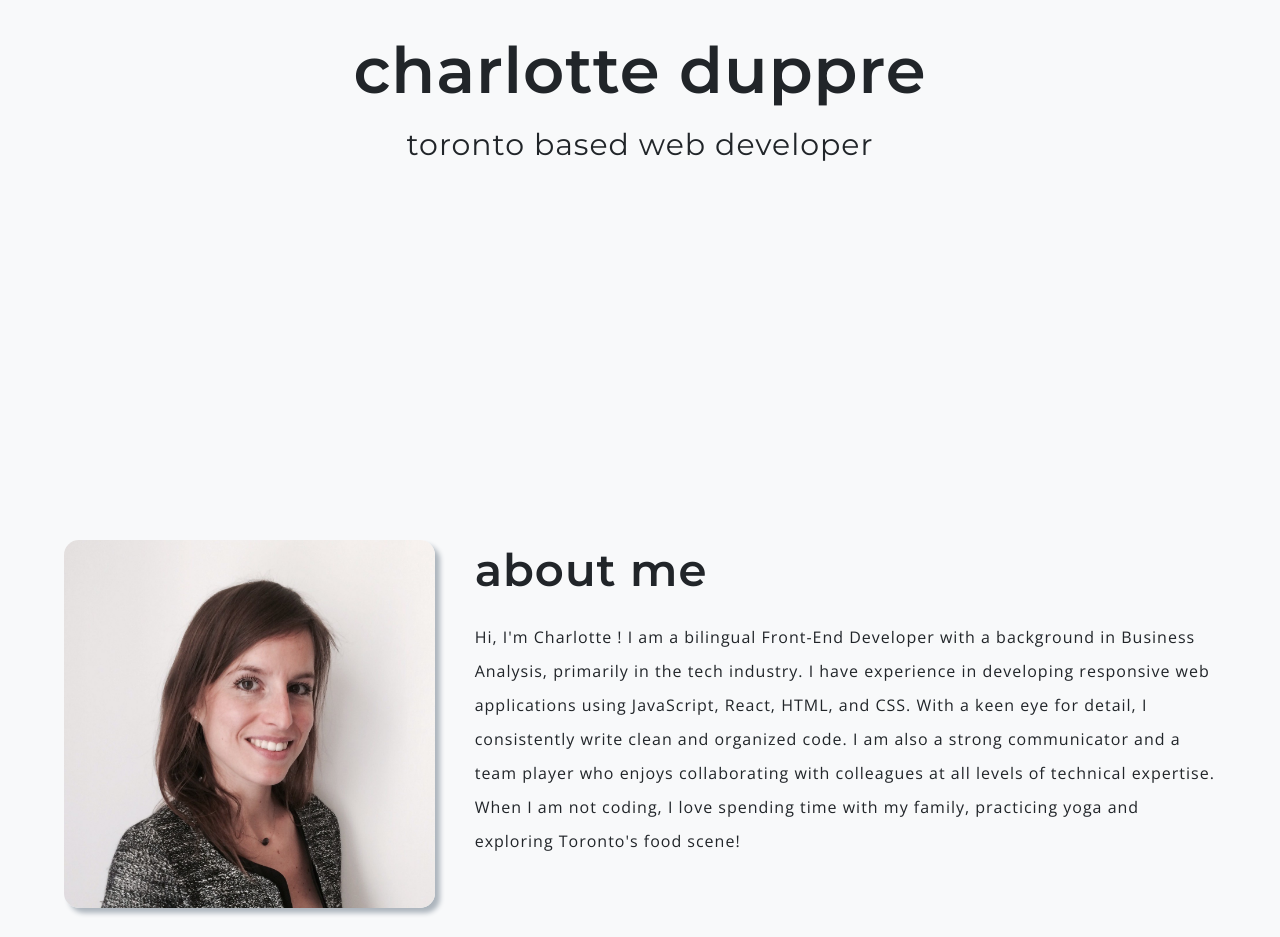
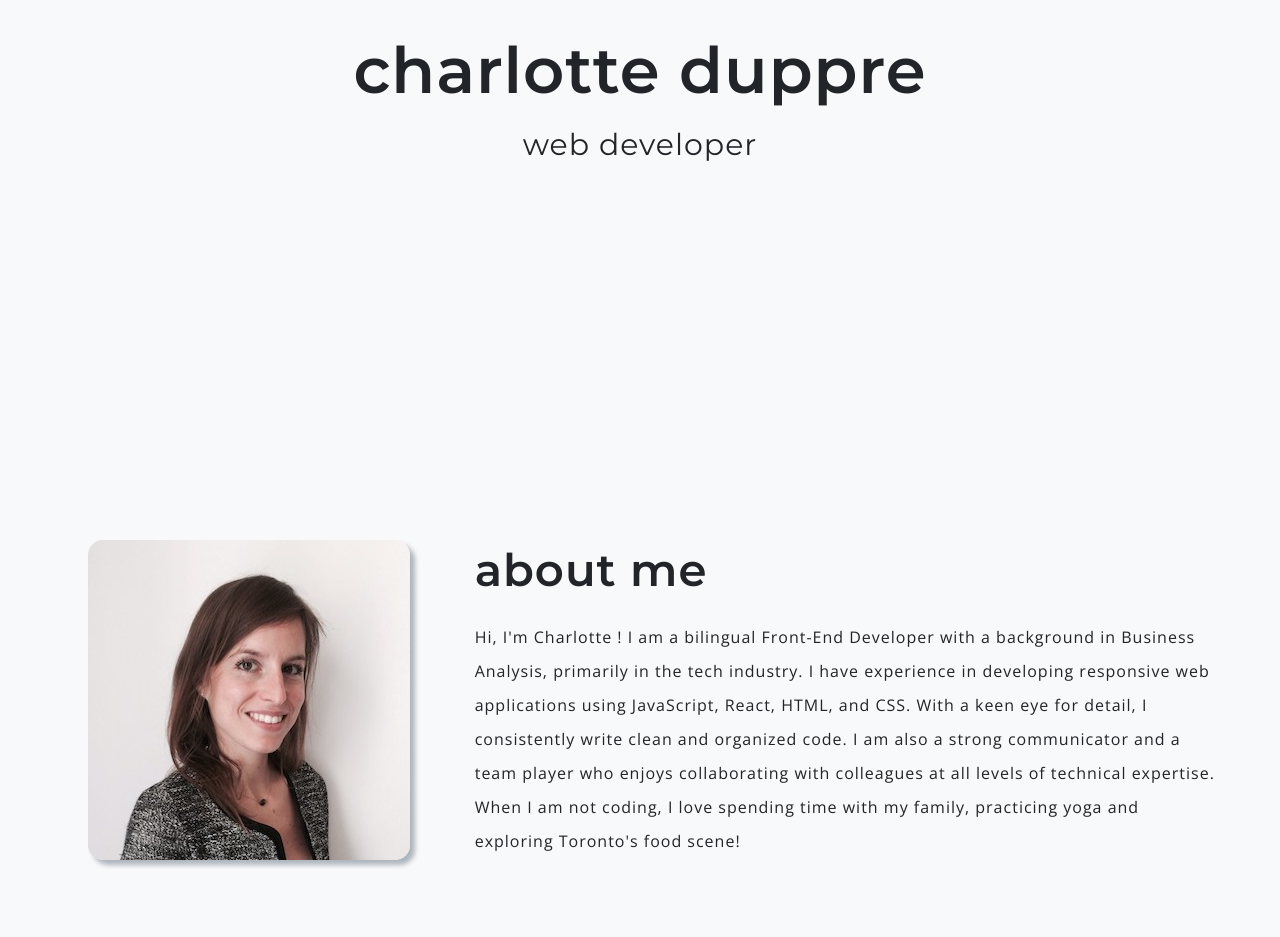
Before and after one commit to chaarz/charlotte-duppre-portfolio, a plain HTML site: page index.html in a window 1280 px wide. Shown: the part 300-1237 px from the top of the page. Drawn offline with nearby package versions, Linux system fonts and the light colour scheme.

Commit message:
modified header h3 and about section image size

```diff
--- a/index.html
+++ b/index.html
@@ -54,14 +54,14 @@
         <!-- Header -->
         <div class="wrapper headerTextContainer">
             <h1>charlotte duppre</h1>
-            <h3>toronto based web developer</h3>
+            <h3>web developer</h3>
         </div>
     </header>
     <main id="mainContent">
         <section class="about" id="about">
             <div class="wrapper aboutFlexContainer">
                 <div class="aboutImgContainer">
-                    <img src="./assets/charlotteDuppreProfilePic.png" alt="Charlotte Duppre's profile picture">
+                    <img src="./assets/charlotteDuppreProfilePic-2.png" alt="Charlotte Duppre's profile picture">
                 </div>
                 <div class="aboutTextContainer">
                     <h2>about me</h2>
--- a/styles/sass/partials/_main.scss
+++ b/styles/sass/partials/_main.scss
@@ -7,6 +7,7 @@
     .aboutImgContainer{
         flex: 1;
         display: flex;
+        justify-content: center;
         align-items: center;
         img{
            border-radius: 15px;
```
Also changed, not shown: assets/charlotteDuppreProfilePic-2.png (added), styles/styles.css.
